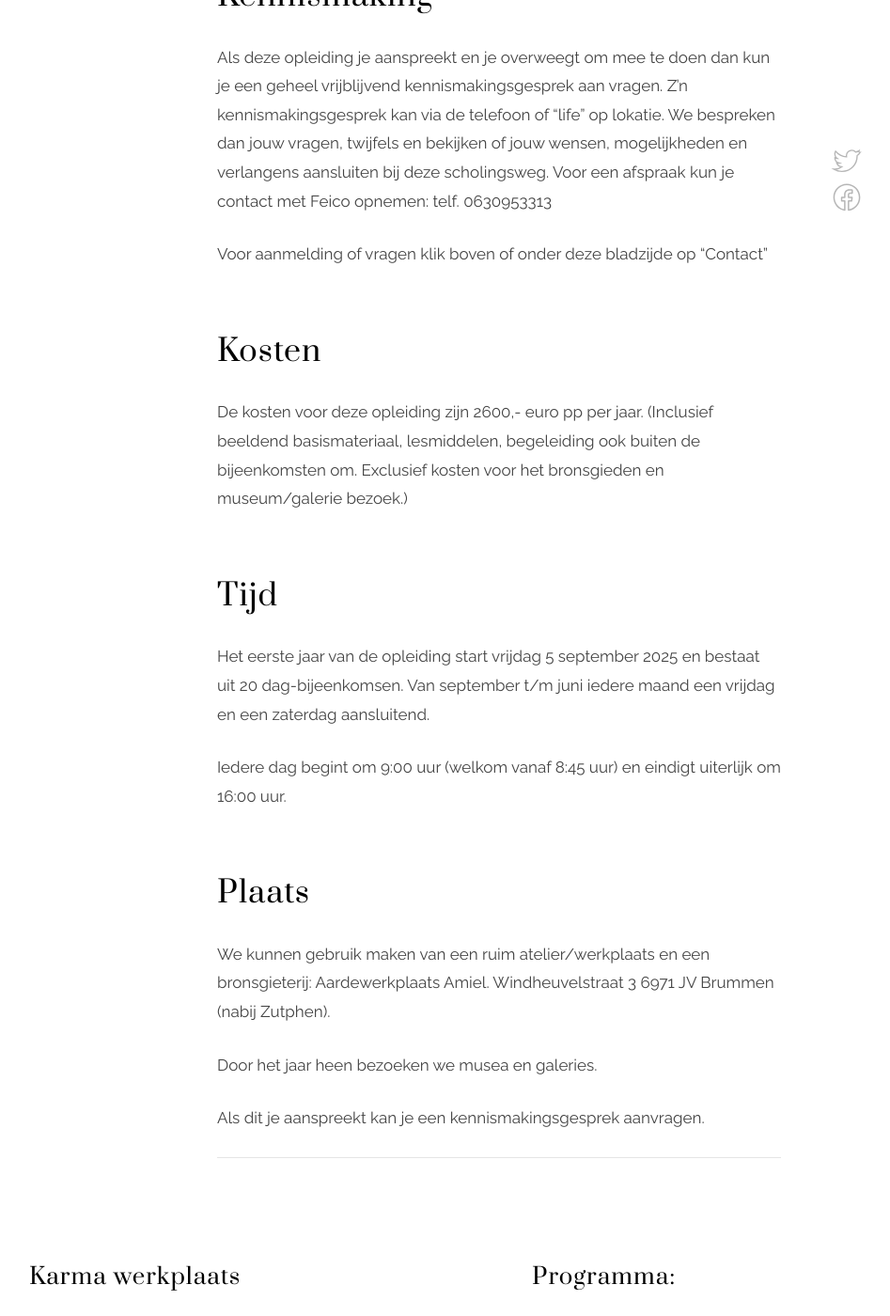
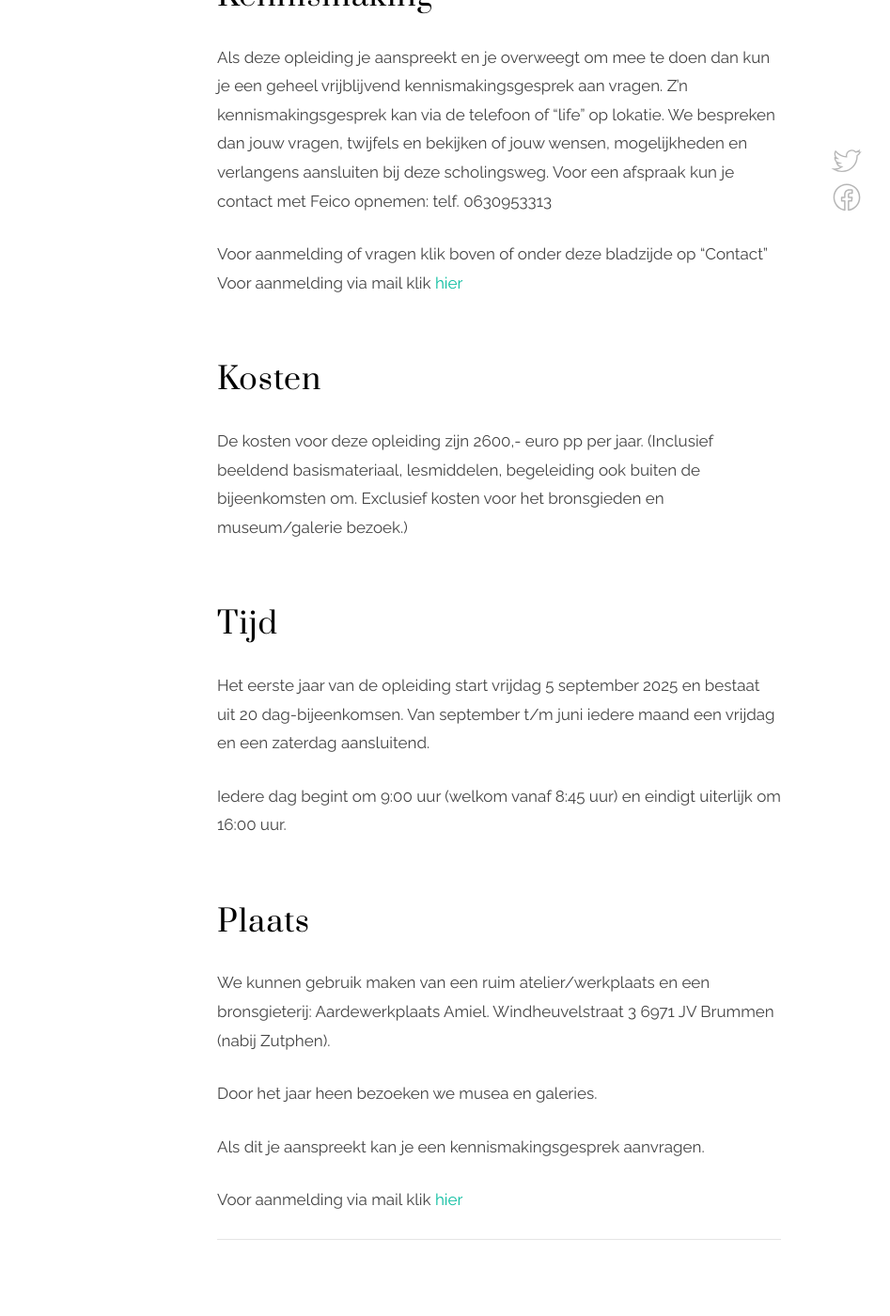
Before and after one commit to feicohajonides2020/feicohajonides2020.github.io, a Jekyll site: the page built from _posts/2019-09-03- Opleiding Organische Beeldhouwkunst.md, in a window 1280 px wide and 1400 px high, scrolled down 2576 px. Shown: the whole window at 94% size, without its empty margins (109-1056 px from the left). Built offline with Jekyll 4.4.1, drawn with Linux system fonts in a browser that asks for light colours.

Commit message:
Update 2019-09-03- Opleiding Organische Beeldhouwkunst.md

```diff
--- a/_posts/2019-09-03- Opleiding Organische Beeldhouwkunst.md
+++ b/_posts/2019-09-03- Opleiding Organische Beeldhouwkunst.md
@@ -36,6 +36,7 @@ Als deze opleiding je aanspreekt en je overweegt om mee te doen dan kun je een g
 Voor een afspraak kun je contact met Feico opnemen: telf. 0630953313
 
 Voor aanmelding of vragen klik boven of onder deze bladzijde op "Contact"
+Voor aanmelding via mail klik [hier](contact.md)
 
 
 ## Kosten
@@ -60,6 +61,9 @@ Door het jaar heen bezoeken we musea en galeries.
 
 Als dit je aanspreekt kan je een kennismakingsgesprek aanvragen.
 
+Voor aanmelding via mail klik [hier](contact.md)
+
+
 
 
 _________
```
